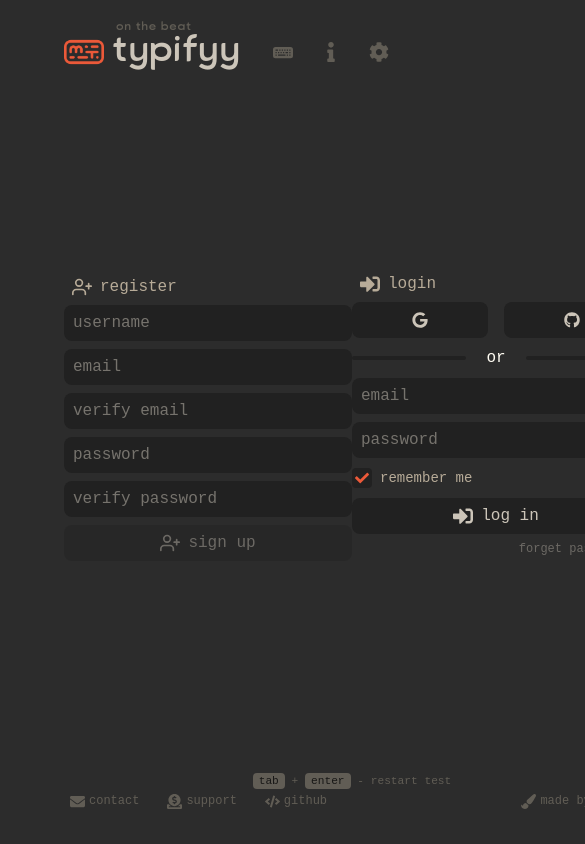
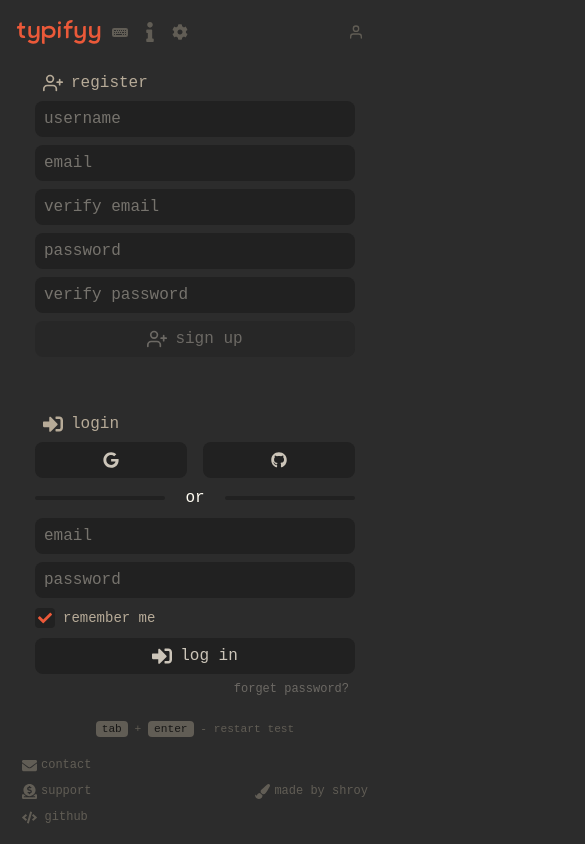
Before and after one commit to shivraj-roy/typifyy, a React (Vite) app: page /login in a window 390 px wide. Shown: the top 844 px of the page, 585 px wide, since content can reach past the window. Built offline with nearby package versions, Linux system fonts and the light colour scheme; no server answers.

Commit message:
impr: make login page responsive... including the header and footer comp...

```diff
--- a/src/components/Footer.tsx
+++ b/src/components/Footer.tsx
@@ -4,7 +4,7 @@
 const Footer = () => {
    return (
       <>
-         <div className="keyTips text-[0.7em] text-fade-100 mt-4">
+         <div className="keyTips text-[0.7em] text-fade-100 mb-4 lg:mt-4">
             <kbd className="text-dark-100 bg-fade-100 py-0.5 px-1.5 rounded-sm">
                tab
             </kbd>{" "}
@@ -14,8 +14,8 @@
             </kbd>{" "}
             - restart test
          </div>
-         <div className="grid grid-cols-[1fr_max-content] gap-8">
-            <div className="left grid grid-flow-col gap-4 text-left justify-start">
+         <div className="grid grid-cols-[1fr_max-content] gap-4 md:gap-8">
+            <div className="left grid grid-flow-row md:grid-flow-col gap-1 md:gap-4 text-left justify-start">
                <TextButton icon={<FaEnvelope size={15} />} text="contact" />
                <TextButton icon={<FaDonate size={15} />} text="support" />
                <TextButton
--- a/src/components/Header.tsx
+++ b/src/components/Header.tsx
@@ -36,13 +36,17 @@
    // Close menu when clicking outside
    useEffect(() => {
       const handleClickOutside = (event: MouseEvent) => {
-         if (menuRef.current && !menuRef.current.contains(event.target as Node)) {
+         if (
+            menuRef.current &&
+            !menuRef.current.contains(event.target as Node)
+         ) {
             setIsMenuOpen(false);
          }
       };
 
       document.addEventListener("mousedown", handleClickOutside);
-      return () => document.removeEventListener("mousedown", handleClickOutside);
+      return () =>
+         document.removeEventListener("mousedown", handleClickOutside);
    }, []);
 
    // Dispatch restart test event
@@ -103,18 +107,18 @@
                className="logo flex items-center gap-2"
                onClick={handleRestartTest}
             >
-               <div className="icon w-10">
+               <div className="icon w-10 hidden md:block">
                   <img src="/assets/typifyy.png" alt="typifyy-logo" />
                </div>
-               <h1 className="text relative text-4xl leading-8 font-logo tracking-wide text-glow-100">
-                  <div className="top-text text-[0.325em] leading-[0.325em] left-[0.35em] -top-[0.85em] absolute text-fade-100">
+               <h1 className="text relative text-2xl md:text-4xl leading-8 font-logo tracking-wide text-active md:text-glow-100">
+                  <div className="top-text text-[0.325em] leading-[0.325em] left-[0.35em] -top-[0.85em] absolute text-fade-100 hidden md:block">
                      on the beat
                   </div>
                   typifyy
                </h1>
             </Link>
-            <nav className="flex items-center justify-between w-full px-6">
-               <div className="left-nav flex items-center gap-3">
+            <nav className="flex items-center justify-between w-full px-1 md:px-6">
+               <div className="left-nav flex items-center gap-0.5 md:gap-3">
                   <NavIcon
                      to="/"
                      icon={<BsFillKeyboardFill size={20} />}
@@ -148,7 +152,9 @@
                         <button
                            onClick={() => {
                               // Only toggle on touch devices (non-hover devices)
-                              if (!window.matchMedia("(hover: hover)").matches) {
+                              if (
+                                 !window.matchMedia("(hover: hover)").matches
+                              ) {
                                  setIsMenuOpen(!isMenuOpen);
                               }
                            }}
--- a/src/components/ui/NavIcon.tsx
+++ b/src/components/ui/NavIcon.tsx
@@ -29,7 +29,7 @@
    return (
       <Link
          to={to}
-         className="relative w-9 h-9 flex items-center justify-center p-2 text-fade-100 hover:text-glow-100 transition-colors"
+         className="relative w-7 h-7 md:w-9 md:h-9 flex items-center justify-center p-1.5 md:p-2 text-fade-100 hover:text-glow-100 transition-colors"
          onMouseEnter={handleMouseEnter}
          onMouseLeave={handleMouseLeave}
          onClick={onClick}
--- a/src/index.css
+++ b/src/index.css
@@ -71,7 +71,7 @@
 
 @layer components {
    .canvas {
-      @apply grid min-h-[100dvh] grid-rows-[auto_1fr_auto] gap-8 px-16 py-8 w-full max-w-[104rem] mx-auto text-center relative;
+      @apply grid min-h-[100dvh] grid-rows-[auto_1fr_auto] gap-4 px-4 py-4 md:gap-6 md:px-8 md:py-6 lg:gap-8 lg:px-16 lg:py-8 w-full max-w-[104rem] mx-auto text-center relative;
    }
 
    .active {
--- a/src/layouts/RootLayout.tsx
+++ b/src/layouts/RootLayout.tsx
@@ -11,7 +11,9 @@
          <div className={isLoading ? "opacity-30 pointer-events-none" : ""}>
             <Header />
          </div>
-         {isLoading ? <LoadingBar /> : <Outlet />}
+         <div className="w-full h-full">
+            {isLoading ? <LoadingBar /> : <Outlet />}
+         </div>
          <div className={isLoading ? "opacity-30 pointer-events-none" : ""}>
             <Footer />
          </div>
--- a/src/pages/Login.tsx
+++ b/src/pages/Login.tsx
@@ -288,8 +288,8 @@
 
    return (
       <>
-         <div className="max-w-full h-full flex justify-around items-center">
-            <div className="register-side w-72">
+         <div className="w-full h-full flex flex-col md:flex-row justify-around items-center gap-12 md:gap-0">
+            <div className="register-side w-full max-w-xs md:w-72">
                <div className="title flex items-center">
                   <div className="icon w-9 h-9 flex items-center justify-center p-2">
                      <FiUserPlus size={22} />
@@ -349,7 +349,7 @@
                   />
                </form>
             </div>
-            <div className="login-side w-72 ">
+            <div className="login-side w-full max-w-xs md:w-72">
                <div className="title flex items-center">
                   <div className="icon w-9 h-9 flex items-center justify-center p-2">
                      <FaSignInAlt size={22} />
```
